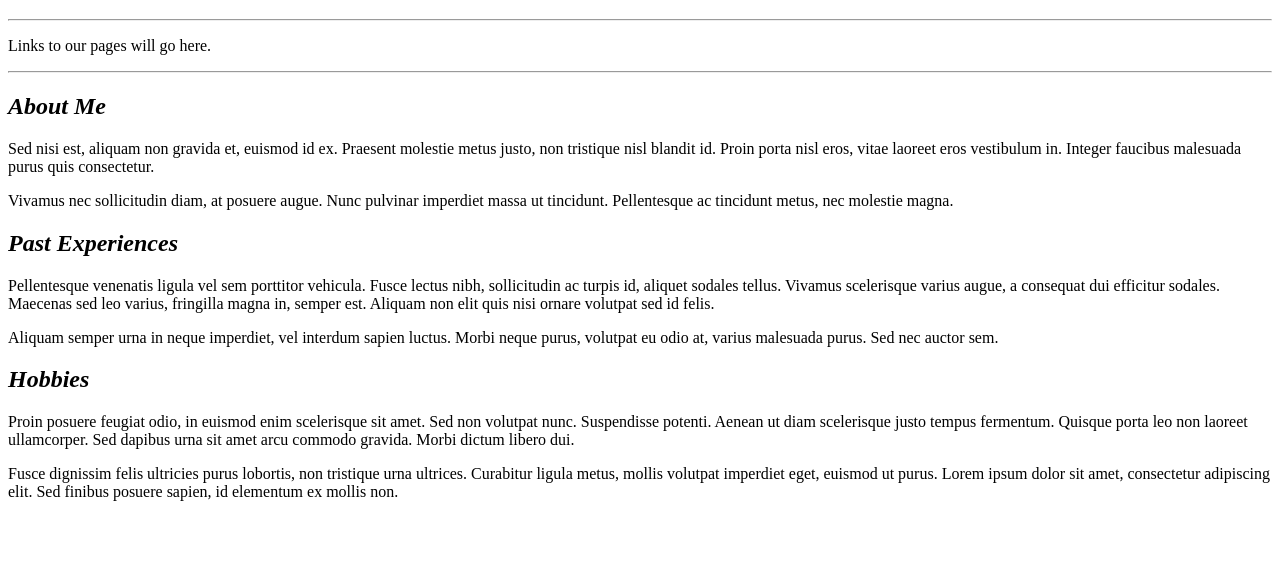
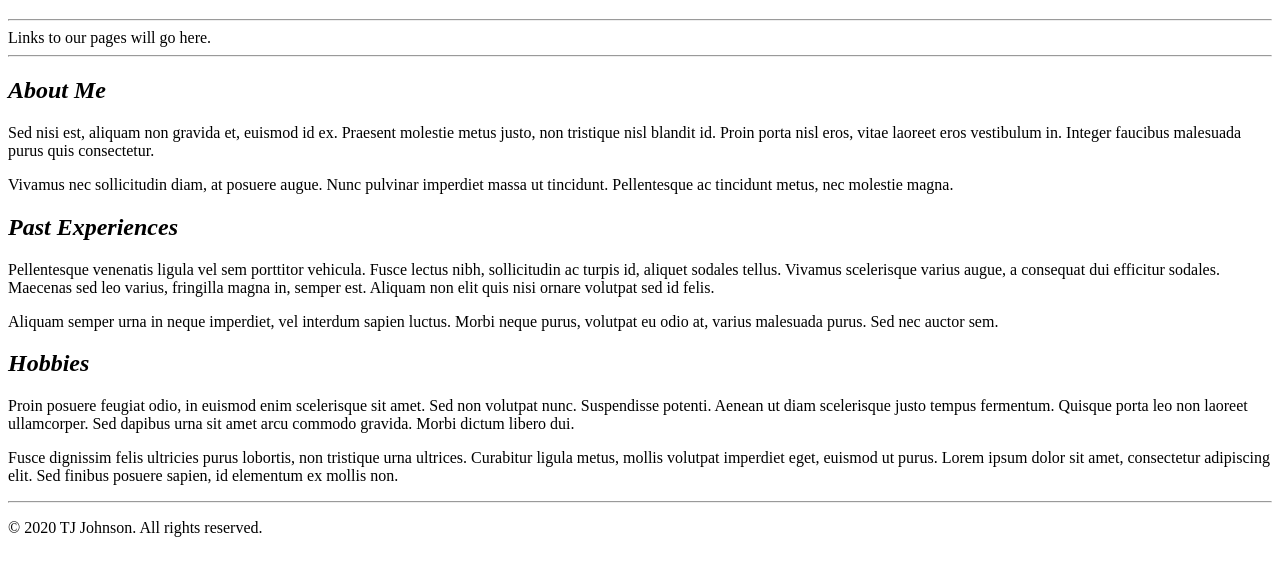
Before and after one commit to bigdawgtj850/IntroToWebDev, a plain HTML site: page portfolio/index.html in a window 1280 px wide. Shown: the part 61-636 px from the top of the page. Drawn offline with Linux system fonts and the light colour scheme.

Commit message:
amended index.html to html5 standards

```diff
--- a/portfolio/index.html
+++ b/portfolio/index.html
@@ -4,29 +4,42 @@ Name: TJ Johnson
 Date Created: 01/04/2021
 Most recent revision:
 -->
-<html>
-	<head>
+<html lang="en">
+	<header>
 		<title>TJ Johnson's Portfolio</title>
-	</head>
+	</header>
 
 	<body>
 		<h1>TJ Johnson's Portfolio</h1>
 
 		<hr />
-		<!-- We need to add links to projects.html, contact.html, and testimonials.html -->
-		<p>Links to our pages will go here.</p>
+			<nav>
+			Links to our pages will go here.
+			</nav>
 		<hr />
 
+		<section>
+			<article id="about-me">
 				<h2><em>About Me</em></h2>
 				<p>Sed nisi est, aliquam non gravida et, euismod id ex. Praesent molestie metus justo, non tristique nisl blandit id. Proin porta nisl eros, vitae laoreet eros vestibulum in. Integer faucibus malesuada purus quis consectetur.</p>
 				<p>Vivamus nec sollicitudin diam, at posuere augue. Nunc pulvinar imperdiet massa ut tincidunt. Pellentesque ac tincidunt metus, nec molestie magna.</p>
+			</article>
 
+			<article id="experiences">
 				<h2><em>Past Experiences</em></h2>
 				<p>Pellentesque venenatis ligula vel sem porttitor vehicula. Fusce lectus nibh, sollicitudin ac turpis id, aliquet sodales tellus. Vivamus scelerisque varius augue, a consequat dui efficitur sodales. Maecenas sed leo varius, fringilla magna in, semper est. Aliquam non elit quis nisi ornare volutpat sed id felis.</p>
 				<p>Aliquam semper urna in neque imperdiet, vel interdum sapien luctus. Morbi neque purus, volutpat eu odio at, varius malesuada purus. Sed nec auctor sem.</p>
+			</article>
 
+			<article id="hobbies">
 				<h2><em>Hobbies</em></h2>
 				<p>Proin posuere feugiat odio, in euismod enim scelerisque sit amet. Sed non volutpat nunc. Suspendisse potenti. Aenean ut diam scelerisque justo tempus fermentum. Quisque porta leo non laoreet ullamcorper. Sed dapibus urna sit amet arcu commodo gravida. Morbi dictum libero dui. </p>
 				<p>Fusce dignissim felis ultricies purus lobortis, non tristique urna ultrices. Curabitur ligula metus, mollis volutpat imperdiet eget, euismod ut purus. Lorem ipsum dolor sit amet, consectetur adipiscing elit. Sed finibus posuere sapien, id elementum ex mollis non.</p>
+			</article>
+		</section>
+		<footer>
+			<hr />
+			<p>&copy; 2020 TJ Johnson. All rights reserved.</p>
+		</footer>
 	</body>
 </html>
```
Lines whose indentation alone changed are shown as unchanged.
